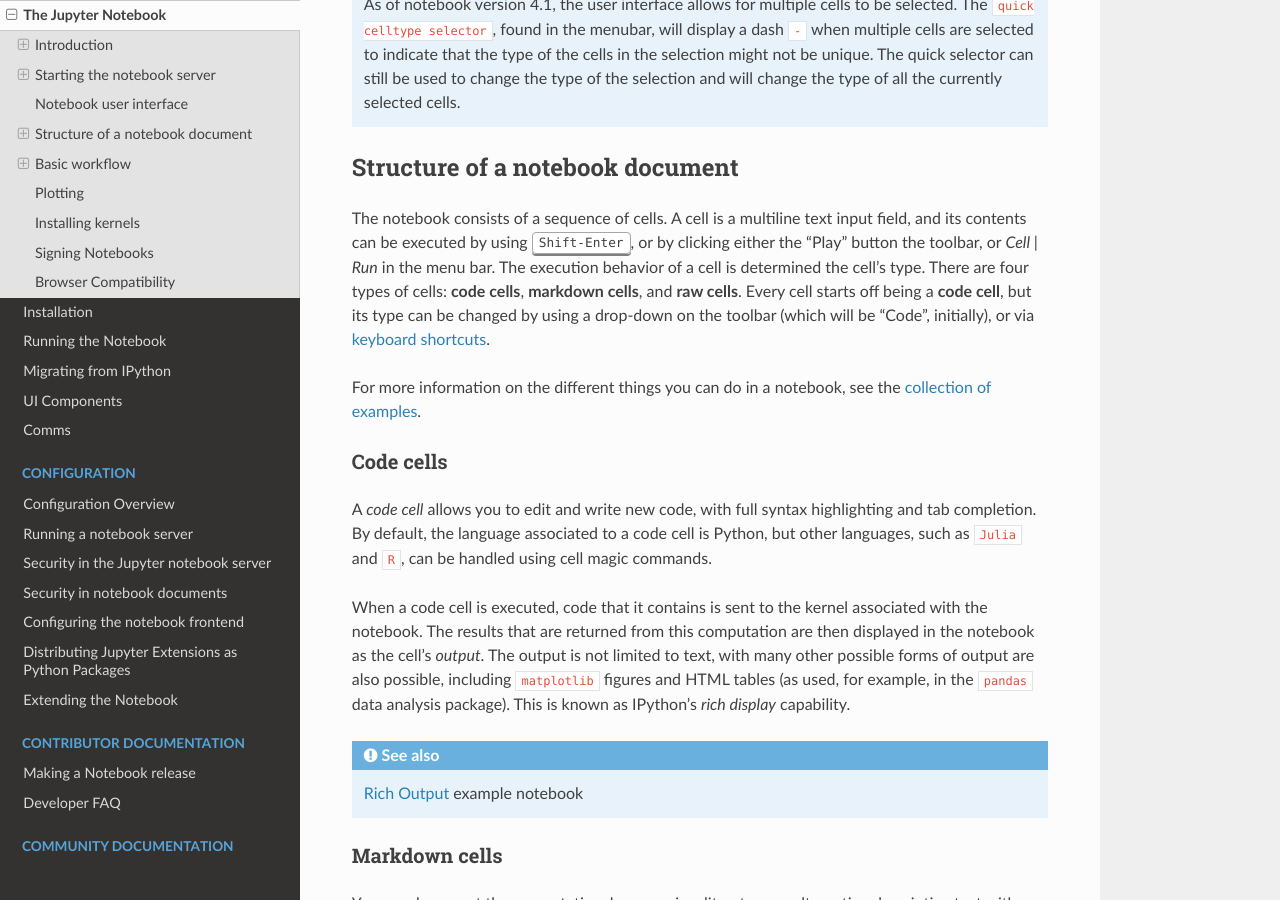
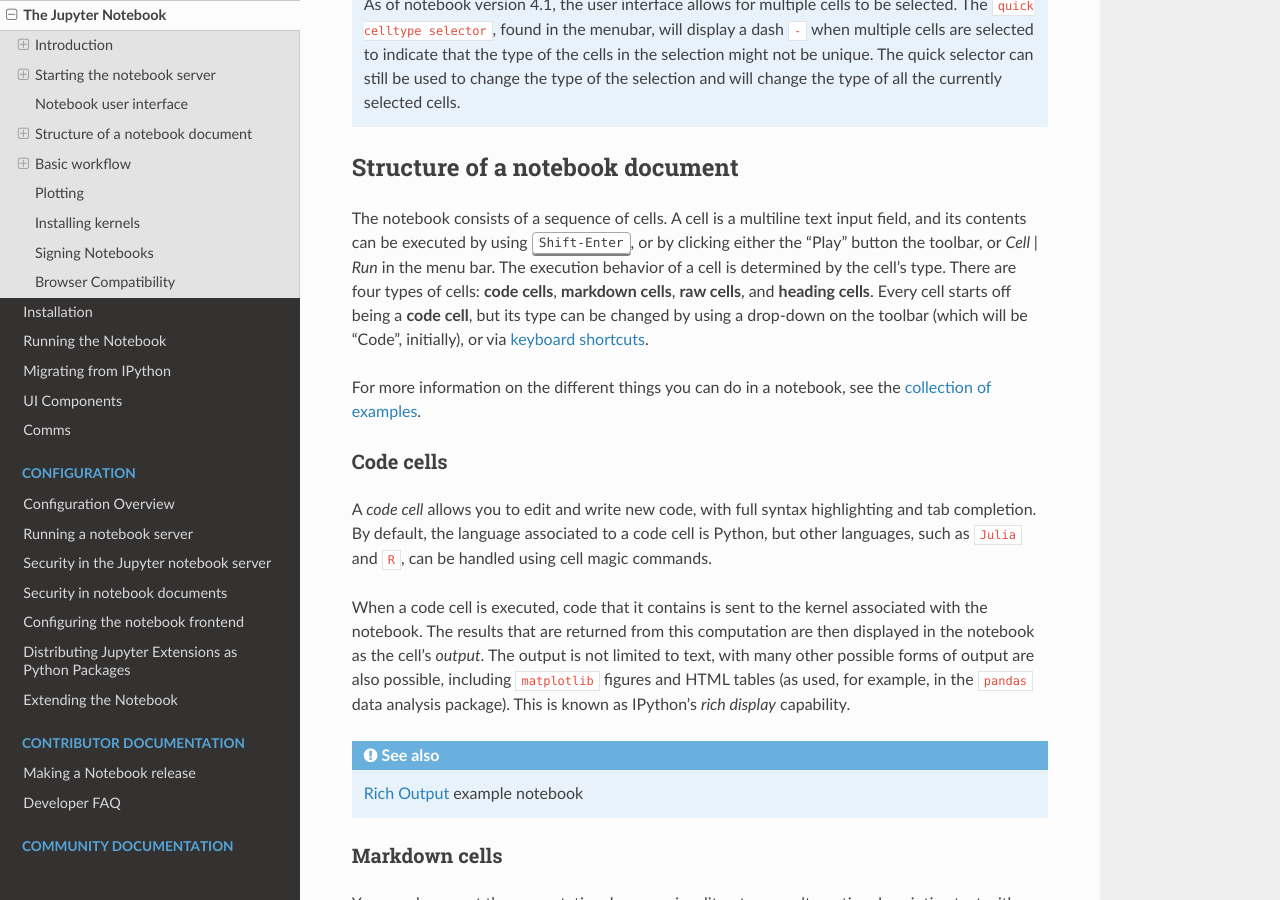
Before and after one commit to jupyter/nbclassic, a Sphinx documentation site: the page built from docs/source/notebook.rst, in a window 1280 px wide and 900 px high, scrolled down 4139 px. Built offline with Sphinx 7.4.7 and the Read the Docs theme 2.0.0, drawn with Linux system fonts in a browser that asks for light colours; pages that are not in the unit, such as notebooks, are missing from menus; the version number could not be read and is left out.

Commit message:
typos fix

```diff
--- a/docs/source/notebook.rst
+++ b/docs/source/notebook.rst
@@ -211,8 +211,8 @@
 The notebook consists of a sequence of cells.  A cell is a multiline text input
 field, and its contents can be executed by using :kbd:`Shift-Enter`, or by
 clicking either the "Play" button the toolbar, or `Cell | Run` in the menu bar.
-The execution behavior of a cell is determined the cell's type.  There are four
-types of cells: **code cells**, **markdown cells**, and **raw cells**.  Every
+The execution behavior of a cell is determined by the cell's type.  There are four
+types of cells: **code cells**, **markdown cells**, **raw cells**, and **heading cells**.  Every
 cell starts off being a **code cell**, but its type can be changed by using a
 drop-down on the toolbar (which will be "Code", initially), or via
 :ref:`keyboard shortcuts <keyboard-shortcuts>`.
```
